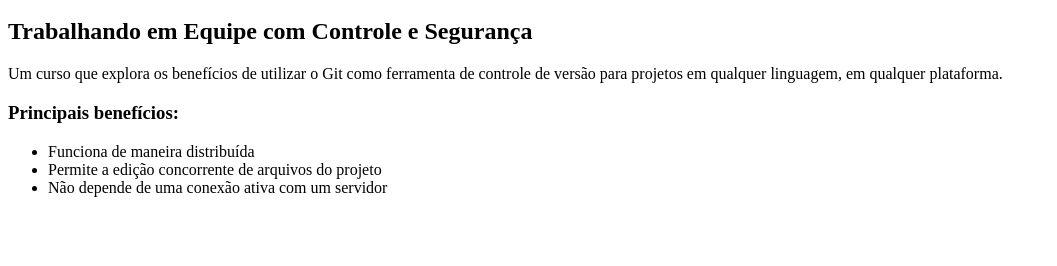
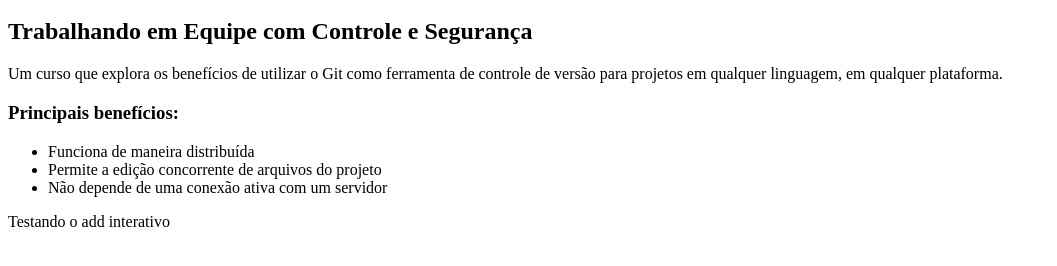
Before and after one commit to andremito20/curso-git, a plain HTML site: page Index.html in a window 1280 px wide. Shown: the part 48-314 px from the top of the page, without its empty margins (0-1057 px from the left). Drawn offline with Linux system fonts and the light colour scheme.

Commit message:
criação do documento

```diff
--- a/Index.html
+++ b/Index.html
@@ -13,5 +13,6 @@
             <li>Permite a edição concorrente de arquivos do projeto</li>
             <li>Não depende de uma conexão ativa com um servidor</li>
         </ul>
+		<p>Testando o add interativo</p>
     </body>
 </html>
```
